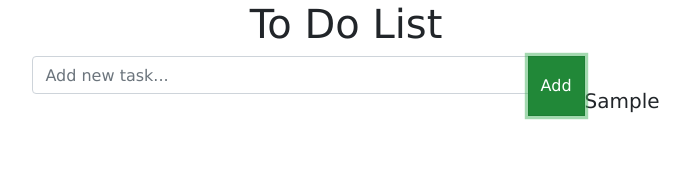
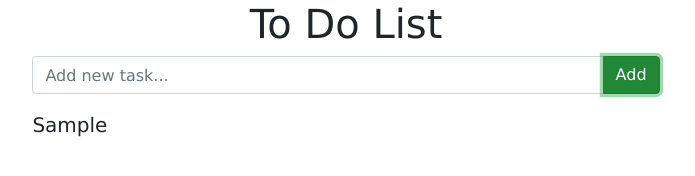
Before and after one commit to idaliae/DOM-ToDo, a plain HTML site: page index.html in a window 1280 px wide. Both pictures are taken after typing "Sample" into the empty fields and a click on the button "Add". Shown: the whole page, without its empty margins (294-989 px from the left). Drawn offline with nearby package versions, Linux system fonts and the light colour scheme.

Commit message:
moved container div to the correct place

```diff
--- a/index.html
+++ b/index.html
@@ -1,33 +1,49 @@
 <!DOCTYPE html>
 <html lang="en">
   <head>
-    <meta charset="UTF-8">
-    <meta http-equiv="X-UA-Compatible" content="IE=edge">
-    <meta name="viewport" content="width=device-width, initial-scale=1.0">
+    <meta charset="UTF-8" />
+    <meta http-equiv="X-UA-Compatible" content="IE=edge" />
+    <meta name="viewport" content="width=device-width, initial-scale=1.0" />
     <title>To-Do List</title>
 
-    <link rel="stylesheet" href="https://cdn.jsdelivr.net/npm/bootstrap@4.6.1/dist/css/bootstrap.min.css" integrity="sha384-zCbKRCUGaJDkqS1kPbPd7TveP5iyJE0EjAuZQTgFLD2ylzuqKfdKlfG/eSrtxUkn" crossorigin="anonymous">
+    <link
+      rel="stylesheet"
+      href="https://cdn.jsdelivr.net/npm/bootstrap@4.6.1/dist/css/bootstrap.min.css"
+      integrity="sha384-zCbKRCUGaJDkqS1kPbPd7TveP5iyJE0EjAuZQTgFLD2ylzuqKfdKlfG/eSrtxUkn"
+      crossorigin="anonymous"
+    />
 
-    <link rel="stylesheet" href="style.css">
-
+    <link rel="stylesheet" href="style.css" />
   </head>
   <body>
-
-    <h1> To Do List</h1>
+    <h1>To Do List</h1>
 
     <div class="input-group mb-3">
-        <input type="text" id= "inputField" class="form-control" placeholder="Add new task..." aria-label="Add new task bar" aria-describedby="button-addon">
+      <input
+        type="text"
+        id="inputField"
+        class="form-control"
+        placeholder="Add new task..."
+        aria-label="Add new task bar"
+        aria-describedby="button-addon"
+      />
       <div class="input-group-append">
         <button class="btn btn-success" type="button" id="addToDo">Add</button>
       </div>
-            <div class="to-dos" id="toDoContainer">
     </div>
 
-      </div>
+    <div class="to-dos" id="toDoContainer"></div>
 
-
-    <script src="https://cdn.jsdelivr.net/npm/jquery@3.5.1/dist/jquery.slim.min.js" integrity="sha384-DfXdz2htPH0lsSSs5nCTpuj/zy4C+OGpamoFVy38MVBnE+IbbVYUew+OrCXaRkfj" crossorigin="anonymous"></script>
-    <script src="https://cdn.jsdelivr.net/npm/bootstrap@4.6.1/dist/js/bootstrap.bundle.min.js" integrity="sha384-fQybjgWLrvvRgtW6bFlB7jaZrFsaBXjsOMm/tB9LTS58ONXgqbR9W8oWht/amnpF" crossorigin="anonymous"></script>
+    <script
+      src="https://cdn.jsdelivr.net/npm/jquery@3.5.1/dist/jquery.slim.min.js"
+      integrity="sha384-DfXdz2htPH0lsSSs5nCTpuj/zy4C+OGpamoFVy38MVBnE+IbbVYUew+OrCXaRkfj"
+      crossorigin="anonymous"
+    ></script>
+    <script
+      src="https://cdn.jsdelivr.net/npm/bootstrap@4.6.1/dist/js/bootstrap.bundle.min.js"
+      integrity="sha384-fQybjgWLrvvRgtW6bFlB7jaZrFsaBXjsOMm/tB9LTS58ONXgqbR9W8oWht/amnpF"
+      crossorigin="anonymous"
+    ></script>
 
     <script src="script.js"></script>
   </body>
--- a/script.js
+++ b/script.js
@@ -4,7 +4,7 @@
 // Variables
 const addToDoButton = document.getElementById('addToDo');
 const toDoContainer = document.getElementById('toDoContainer');
-const inputField = document.getElementById('inputField')
+const inputField = document.getElementById('inputField');
 
 
 // Event Listeners
@@ -12,6 +12,7 @@ addToDoButton.addEventListener('click', function() {
     const paragraph = document.createElement('p');
     paragraph.classList.add('paragraph-styling');
     paragraph.innerText = inputField.value;
+    // paragraph.style.pageBreakAfter = "always";
     toDoContainer.appendChild(paragraph);
     inputField.value = "";
     paragraph.addEventListener('click', function() {
--- a/style.css
+++ b/style.css
@@ -8,16 +8,18 @@ h1 {
     text-align: center;
 }
 
-.to-dos {
-    margin-top: 30px;
+.to-dos::after {
+    margin-top: 20px;
+    content: "\a";
+    white-space: pre;
 }
 
 .paragraph-styling {
-    margin: 0;
+    margin: 10;
     cursor: pointer;
     font-size: 20px;
 }
 
-#toDoContainer {
+/* #toDoContainer {
     text-align: center;
-}
+} */
```
Lines whose indentation alone changed are shown as unchanged.
